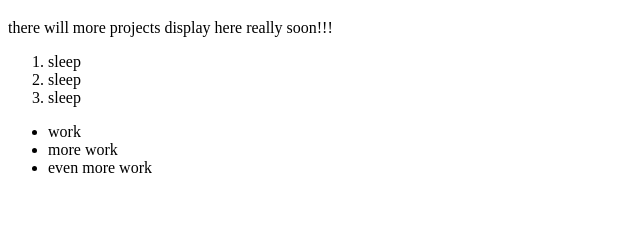
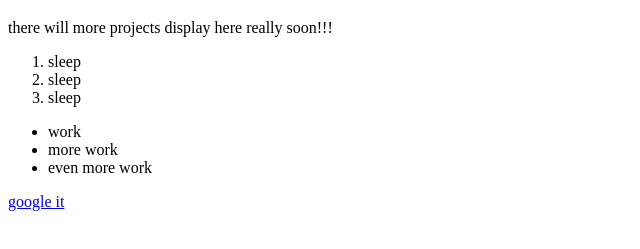
Before and after one commit to christiancarrido/ccrepos.github.io, a plain HTML site: page index.html in a window 1280 px wide. Shown: the part 61-310 px from the top of the page, without its empty margins (0-640 px from the left). Drawn offline with Linux system fonts and the light colour scheme.

Commit message:
changes to index 2

```diff
--- a/index.html
+++ b/index.html
@@ -21,6 +21,8 @@
         <li>more work</li>
         <li> even more work</li>
     </ul>
+
+    <a href="https"//www.google.com">google it </a>
 </body>
 
 </html>
```
